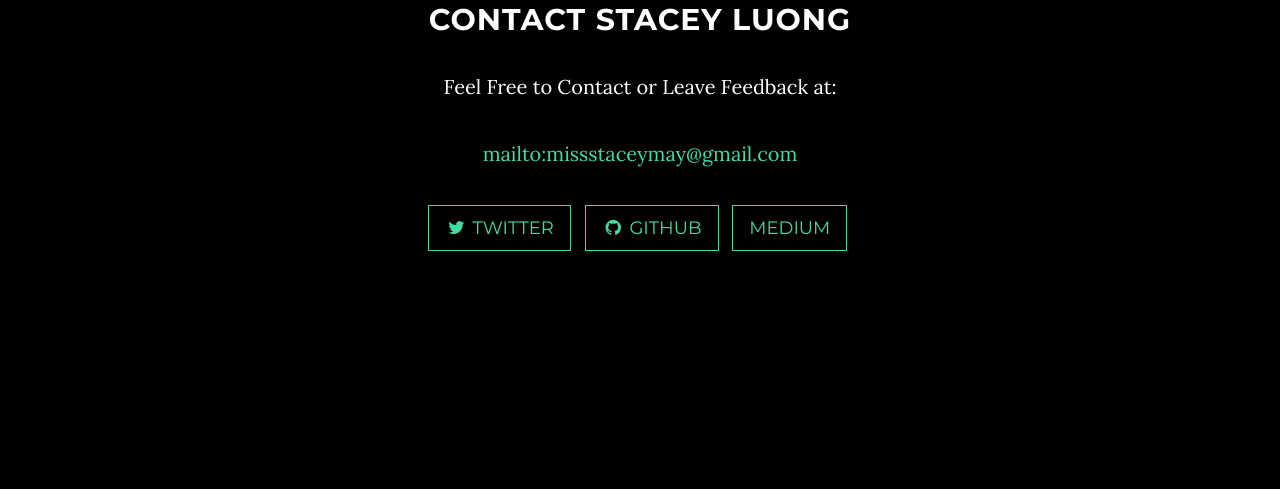
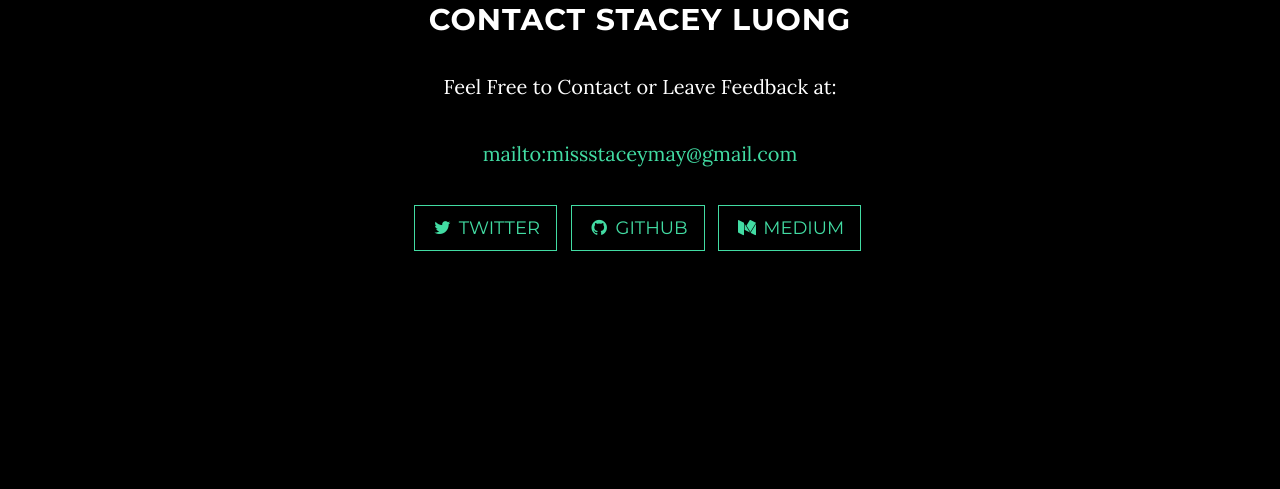
Before and after one commit to StaceyMay/StaceyMay.github.io, a website: page index.html in a window 1280 px wide. Shown: the part 2497-2986 px from the top of the page. Drawn offline with nearby package versions, Linux system fonts and the light colour scheme; some packages are replaced by stand-ins of ours.

Commit message:
update medium button

```diff
--- a/index.html
+++ b/index.html
@@ -127,7 +127,7 @@
                         <a href="https://github.com/StaceyMay" class="btn btn-default btn-lg"><i class="fa fa-github fa-fw"></i> <span class="network-name">Github</span></a>
                     </li>
                     <li>
-                        <a href="https://medium.com/@staceymay" class="btn btn-default btn-lg"> <span class="network-name">Medium</span></a>
+                        <a href="https://medium.com/@staceymay" class="btn btn-default btn-lg"><i class="fa fa-medium fa-fw"></i> <span class="network-name">Medium</span></a>
                     </li>
                 </ul>
             </div>
```
